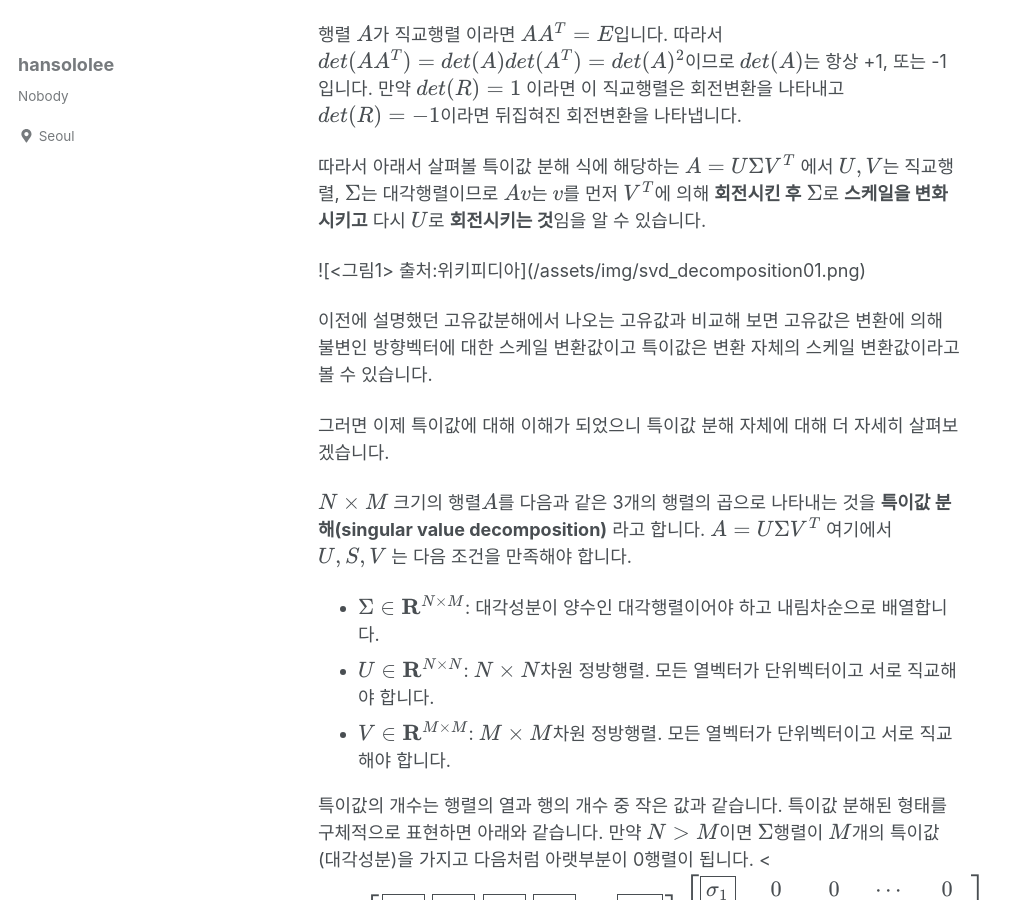
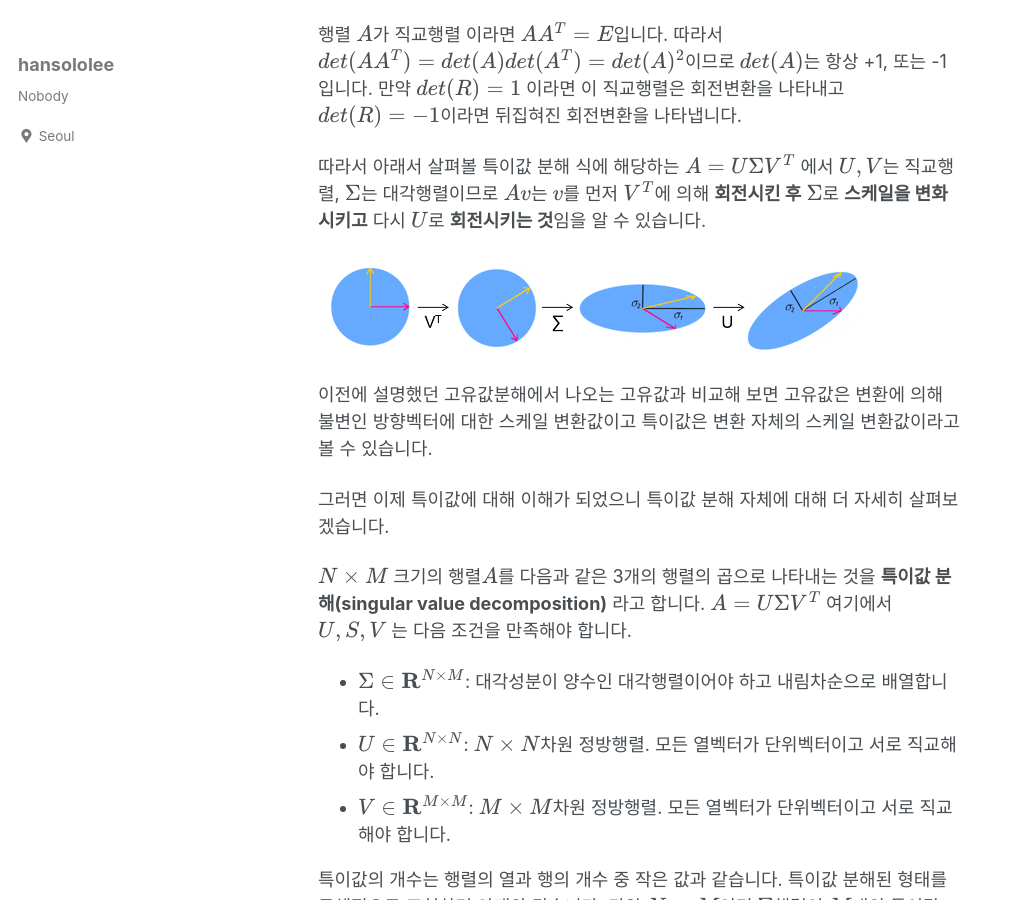
Before and after one commit to arisongha/hansololee.github.io, a Jekyll site: the page built from _posts/2019-01-14-svd.md, in a window 1280 px wide and 900 px high, scrolled down 396 px. Shown: the whole window, without its empty margins (0-1023 px from the left). Built offline with Jekyll 4.4.1, drawn with Linux system fonts in a browser that asks for light colours; cached includes are drawn as plain includes; nearby versions of some CDN libraries; formulas are drawn with MathJax 3.

Commit message:
Update 2019-01-14-svd.md

```diff
--- a/_posts/2019-01-14-svd.md
+++ b/_posts/2019-01-14-svd.md
@@ -21,7 +21,7 @@ categories:
 
 따라서 아래서 살펴볼 특이값 분해 식에 해당하는 $$A = U\Sigma V^T$$ 에서 $$U,V$$는 직교행렬, $$\Sigma$$는 대각행렬이므로 $$Av$$는 $$v$$를 먼저 $$V^T$$에 의해 **회전시킨 후** $$\Sigma$$로 **스케일을 변화시키고** 다시 $$U$$로 **회전시키는 것**임을 알 수 있습니다.
 
-![<그림1> 출처:위키피디아](/assets/img/svd_decomposition01.png)
+<img data-action="zoom" src='{{ "/assets/img/svd_decomposition01.png" | relative_url }}' alt='absolute'>
 
 이전에 설명했던 고유값분해에서 나오는 고유값과 비교해 보면 고유값은 변환에 의해 불변인 방향벡터에 대한 스케일 변환값이고 특이값은 변환 자체의 스케일 변환값이라고 볼 수 있습니다.
 
```
